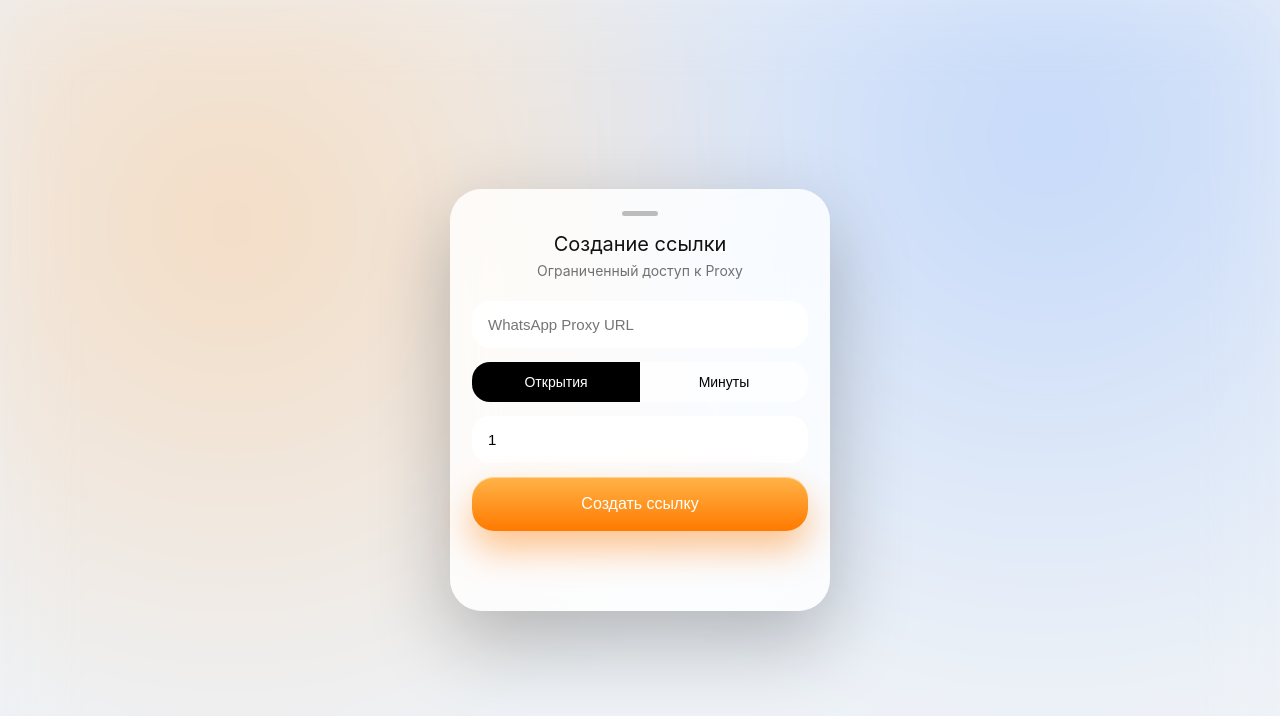
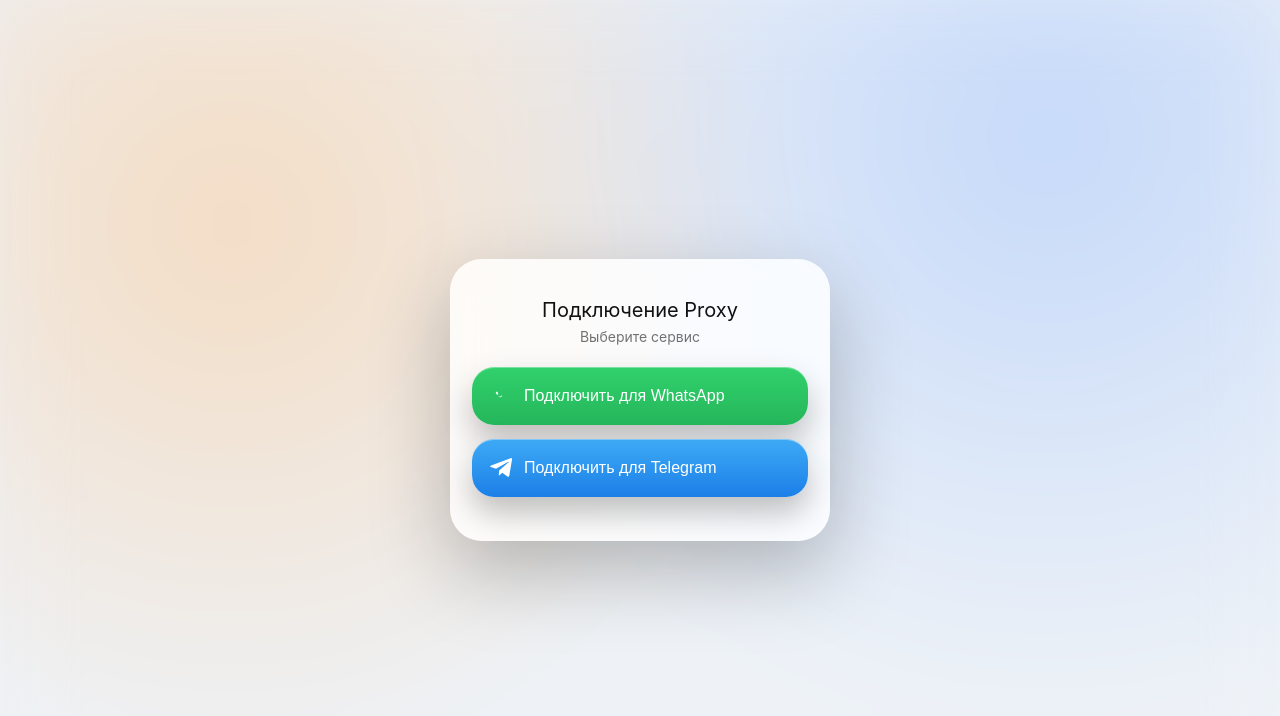
Before and after one commit to idris8v/root-url, a website: page public/index.html in a window 1280 px wide. Drawn offline with Linux system fonts and the light colour scheme.

Commit message:
white official whatsapp & telegram icons + centered sheet

```diff
--- a/public/index.html
+++ b/public/index.html
@@ -3,7 +3,7 @@
 <head>
 <meta charset="UTF-8">
 <meta name="viewport" content="width=device-width,initial-scale=1,viewport-fit=cover">
-<title>Создание ссылки</title>
+<title>Подключение Proxy</title>
 
 <style>
 :root{
@@ -11,7 +11,6 @@
   --card:rgba(255,255,255,.82);
   --text:#111;
   --sub:rgba(0,0,0,.55);
-  --accent:linear-gradient(180deg,#ffb347,#ff7a00);
 }
 
 @media (prefers-color-scheme: dark){
@@ -31,17 +30,15 @@
 body{
   margin:0;
   min-height:100vh;
+  padding:0 16px;
   background:var(--bg);
   font-family:-apple-system,BlinkMacSystemFont,"SF Pro Text",sans-serif;
   display:flex;
   align-items:center;
   justify-content:center;
   color:var(--text);
-  overflow:hidden;
-  padding:0 16px; /* 🔑 ОТСТУПЫ СЛЕВА И СПРАВА */
 }
 
-/* BACKGROUND BLUR */
 .bg{
   position:fixed;
   inset:-40px;
@@ -53,44 +50,35 @@
   z-index:-1;
 }
 
-/* SHEET */
 .sheet{
   width:100%;
-  max-width:380px; /* 🔑 НЕ ПРИЛИПАЕТ К КРАЯМ */
-  padding:22px 22px 34px;
+  max-width:380px;
+  padding:26px 22px 30px;
   border-radius:32px;
   background:var(--card);
   backdrop-filter:blur(30px) saturate(180%);
   box-shadow:0 30px 80px rgba(0,0,0,.25);
-  animation:sheetCenter .9s cubic-bezier(.22,1,.36,1);
+  animation:sheetIn .9s cubic-bezier(.22,1,.36,1);
 }
 
-@keyframes sheetCenter{
+@keyframes sheetIn{
   from{
-    transform:translateY(120%) scale(.94);
+    transform:translateY(120%) scale(.95);
     opacity:0;
   }
   to{
-    transform:translateY(0) scale(1);
+    transform:none;
     opacity:1;
   }
 }
 
-.handle{
-  width:36px;
-  height:5px;
-  border-radius:3px;
-  background:rgba(0,0,0,.25);
-  margin:0 auto 16px;
-}
-
-/* TEXT */
 h1{
   text-align:center;
   font-size:20px;
   font-weight:400;
   margin-bottom:6px;
 }
+
 .sub{
   text-align:center;
   font-size:14px;
@@ -98,86 +86,47 @@
   margin-bottom:22px;
 }
 
-/* INPUTS */
-input{
-  width:100%;
-  padding:15px 16px;
-  border-radius:18px;
-  border:none;
-  background:rgba(255,255,255,.9);
-  font-size:15px;
-  margin-bottom:14px;
-}
+/* ===== BUTTONS ===== */
 
-/* SEGMENT */
-.segment{
-  display:flex;
-  background:rgba(255,255,255,.65);
-  border-radius:18px;
-  overflow:hidden;
-  margin-bottom:14px;
-}
-
-.segment button{
-  flex:1;
-  padding:12px;
-  border:none;
-  background:none;
-  font-size:14px;
-  transition:.35s cubic-bezier(.22,1,.36,1);
-}
-
-.segment .active{
-  background:#000;
-  color:#fff;
-}
-
-/* MAIN BUTTON */
-.main{
+.btn{
   width:100%;
   padding:18px;
   border-radius:22px;
   border:none;
-  background:var(--accent);
+  display:flex;
+  align-items:center;
+  gap:12px;
+  font-size:16px;
+  font-weight:400;
   color:#fff;
-  font-size:16px;
-  font-weight:500;
+  margin-bottom:14px;
   box-shadow:
-    0 18px 36px rgba(255,122,0,.45),
-    inset 0 1px 0 rgba(255,255,255,.4);
+    0 16px 32px rgba(0,0,0,.25),
+    inset 0 1px 0 rgba(255,255,255,.35);
   transition:
     transform .25s cubic-bezier(.22,1,.36,1),
     box-shadow .25s;
 }
 
-.main:active{
+.btn:active{
   transform:translateY(2px) scale(.97);
   box-shadow:
-    0 10px 20px rgba(255,122,0,.35),
+    0 10px 20px rgba(0,0,0,.25),
     inset 0 1px 0 rgba(255,255,255,.25);
 }
 
-/* COPY */
-.copy{
-  margin-top:18px;
-  padding:14px;
-  border-radius:16px;
-  background:rgba(255,255,255,.7);
-  text-align:center;
-  font-size:13px;
-  opacity:0;
-  transform:scale(.96);
-  transition:.4s cubic-bezier(.22,1,.36,1);
+.whatsapp{
+  background:linear-gradient(180deg,#31d16c,#25b65b);
 }
 
-.copy.show{
-  opacity:1;
-  transform:scale(1);
+.telegram{
+  background:linear-gradient(180deg,#3daaf5,#1c7fe8);
 }
 
-.copy.copied{
-  color:#25a244;
-  font-weight:500;
+.icon{
+  width:22px;
+  height:22px;
+  flex-shrink:0;
 }
 </style>
 </head>
@@ -186,80 +135,24 @@
 <div class="bg"></div>
 
 <div class="sheet">
-  <div class="handle"></div>
+  <h1>Подключение Proxy</h1>
+  <div class="sub">Выберите сервис</div>
 
-  <h1>Создание ссылки</h1>
-  <div class="sub">Ограниченный доступ к Proxy</div>
+  <!-- WhatsApp -->
+  <button class="btn whatsapp">
+    <svg class="icon" viewBox="0 0 32 32" fill="white">
+      <path d="M19.11 17.44c-.29-.15-1.71-.84-1.98-.94-.26-.1-.45-.15-.64.15-.19.29-.74.94-.91 1.13-.17.19-.34.22-.63.07-.29-.15-1.23-.45-2.34-1.44-.86-.77-1.44-1.72-1.61-2.01-.17-.29-.02-.45.13-.6.13-.13.29-.34.43-.51.14-.17.19-.29.29-.48.1-.19.05-.36-.02-.51-.07-.15-.64-1.55-.88-2.13-.23-.55-.47-.48-.64-.49-.17-.01-.36-.01-.55-.01-.19 0-.51.07-.78.36-.27.29-1.02 1-.02 2.43 1 1.43 1.76 2.5 3.51 3.43 2.06 1.11 2.06.74 2.43.69.37-.05 1.2-.49 1.37-.96.17-.48.17-.89.12-.96-.05-.07-.26-.12-.55-.27z"/>
+    </svg>
+    Подключить для WhatsApp
+  </button>
 
-  <input id="waInput" placeholder="WhatsApp Proxy URL">
-
-  <div class="segment">
-    <button id="viewsBtn" class="active">Открытия</button>
-    <button id="timeBtn">Минуты</button>
-  </div>
-
-  <input id="valueInput" type="number" min="1" value="1">
-
-  <button class="main" id="createBtn">Создать ссылку</button>
-
-  <div class="copy" id="copyBox"></div>
+  <!-- Telegram -->
+  <button class="btn telegram">
+    <svg class="icon" viewBox="0 0 24 24" fill="white">
+      <path d="M9.964 14.611l-.405 5.69c.58 0 .83-.25 1.13-.55l2.71-2.57 5.62 4.11c1.03.57 1.76.27 2.02-.95L24 2.88c.31-1.45-.53-2.02-1.54-1.65L1.14 9.3c-1.39.54-1.37 1.3-.25 1.65l5.59 1.74L19.53 5.5c.65-.43 1.25-.19.76.24"/>
+    </svg>
+    Подключить для Telegram
+  </button>
 </div>
-
-<script>
-let mode="views";
-let lastLink="";
-
-const waInput=document.getElementById("waInput");
-const valueInput=document.getElementById("valueInput");
-const createBtn=document.getElementById("createBtn");
-const copyBox=document.getElementById("copyBox");
-
-viewsBtn.onclick=()=>switchMode("views");
-timeBtn.onclick =()=>switchMode("time");
-
-function switchMode(m){
-  mode=m;
-  viewsBtn.classList.toggle("active",m==="views");
-  timeBtn.classList.toggle("active",m==="time");
-  haptic();
-}
-
-createBtn.onclick=async()=>{
-  if(!waInput.value) return;
-
-  haptic();
-  createBtn.textContent="Создание…";
-  createBtn.disabled=true;
-
-  const res=await fetch("/api/create",{
-    method:"POST",
-    headers:{"Content-Type":"application/json"},
-    body:JSON.stringify({
-      whatsapp:waInput.value,
-      mode,
-      value:valueInput.value
-    })
-  });
-
-  const data=await res.json();
-  lastLink=location.origin+"/"+data.token;
-
-  copyBox.textContent=lastLink;
-  copyBox.className="copy show";
-  createBtn.textContent="Создать ссылку";
-  createBtn.disabled=false;
-};
-
-copyBox.onclick=()=>{
-  navigator.clipboard.writeText(lastLink);
-  copyBox.textContent="Скопировано";
-  copyBox.classList.add("copied");
-  haptic();
-};
-
-function haptic(){
-  if(navigator.vibrate) navigator.vibrate(12);
-}
-</script>
 </body>
 </html>
```
